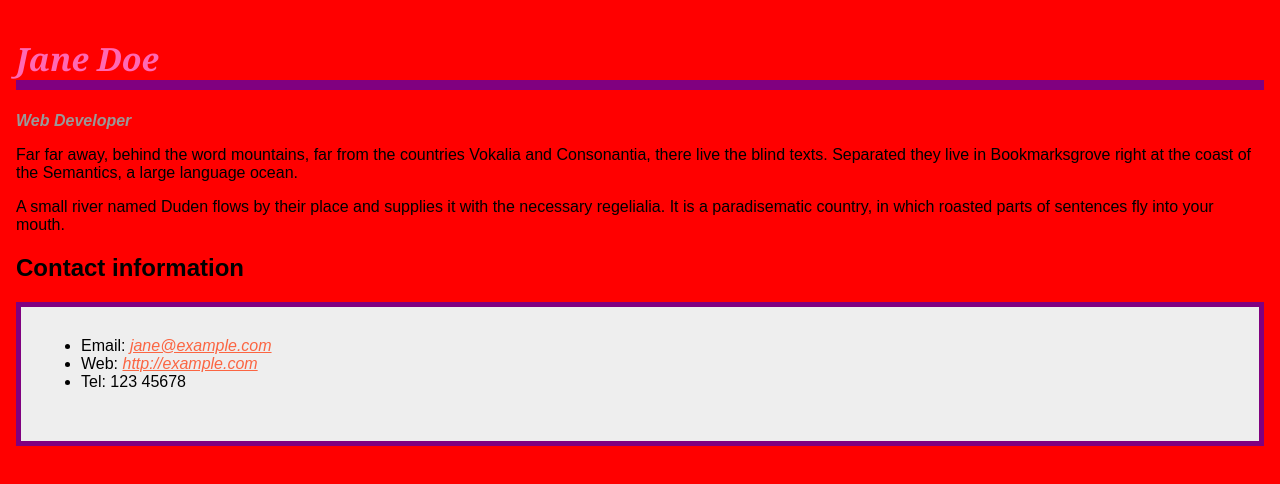
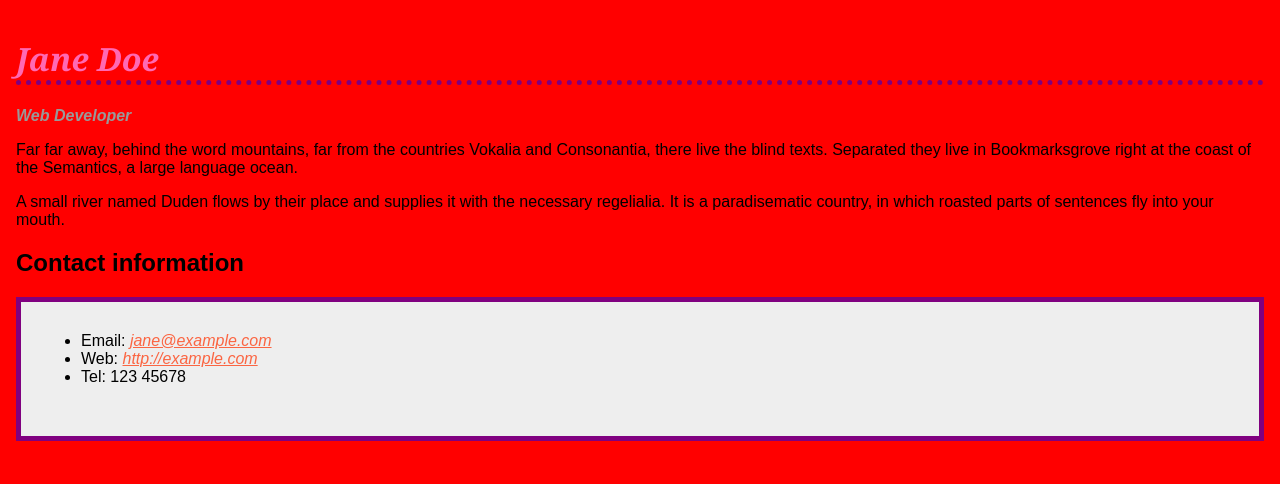
Before and after one commit to hitohitohito/webp-excercise4, a plain HTML site: page index.html in a window 1280 px wide. Drawn offline with Linux system fonts and the light colour scheme.

Commit message:
Add files via upload

```diff
--- a/index.html
+++ b/index.html
@@ -18,7 +18,7 @@
         font-size: 2em;
         font-style: italic;
         font-family: Georgia, 'Times New Roman', Times, serif;
-        border-bottom: 10px solid purple;
+        border-bottom: 5px dotted purple;
       }
 
       h2 {
```
